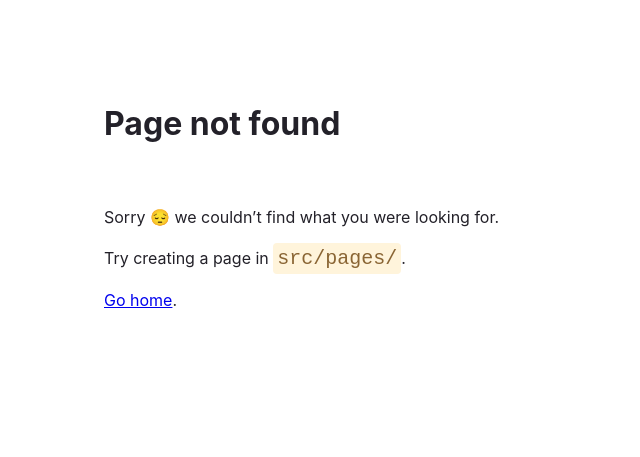
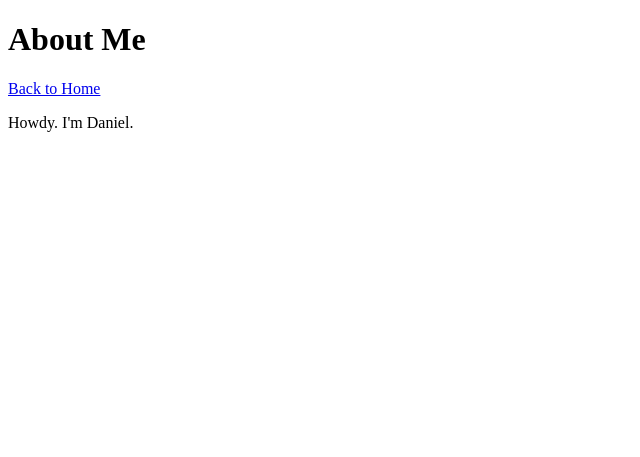
Before and after one commit to dcoder2099/my-first-gatsby-site, a Gatsby site: page /about in a window 1280 px wide. Before the commit this address had no page. Shown: the whole page, without its empty margins (0-640 px from the left). Built offline with nearby package versions, Linux system fonts and the light colour scheme; Gatsby itself is replaced by a stand-in of ours.

Commit message:
Add an /about page

```diff
--- /dev/null
+++ b/src/pages/about.js
@@ -0,0 +1,15 @@
+import { Link } from "gatsby"
+import * as React from "react"
+
+const AboutPage = () => {
+  return (
+    <main>
+      <title>About Me</title>
+      <h1>About Me</h1>
+      <Link to="/">Back to Home</Link>
+      <p>Howdy. I'm Daniel.</p>
+    </main>
+  )
+}
+
+export default AboutPage
--- a/src/pages/index.js
+++ b/src/pages/index.js
@@ -1,3 +1,4 @@
+import { Link } from "gatsby"
 import * as React from "react"
 
 const IndexPage = () => {
@@ -5,6 +6,7 @@
     <main>
       <title>Home Page</title>
       <h1>Welcome to my Gatsby site!</h1>
+      <Link to="/about">About</Link>
       <p>I'm making this by following the Gatsby Tutorial.</p>
     </main>
   )
```
